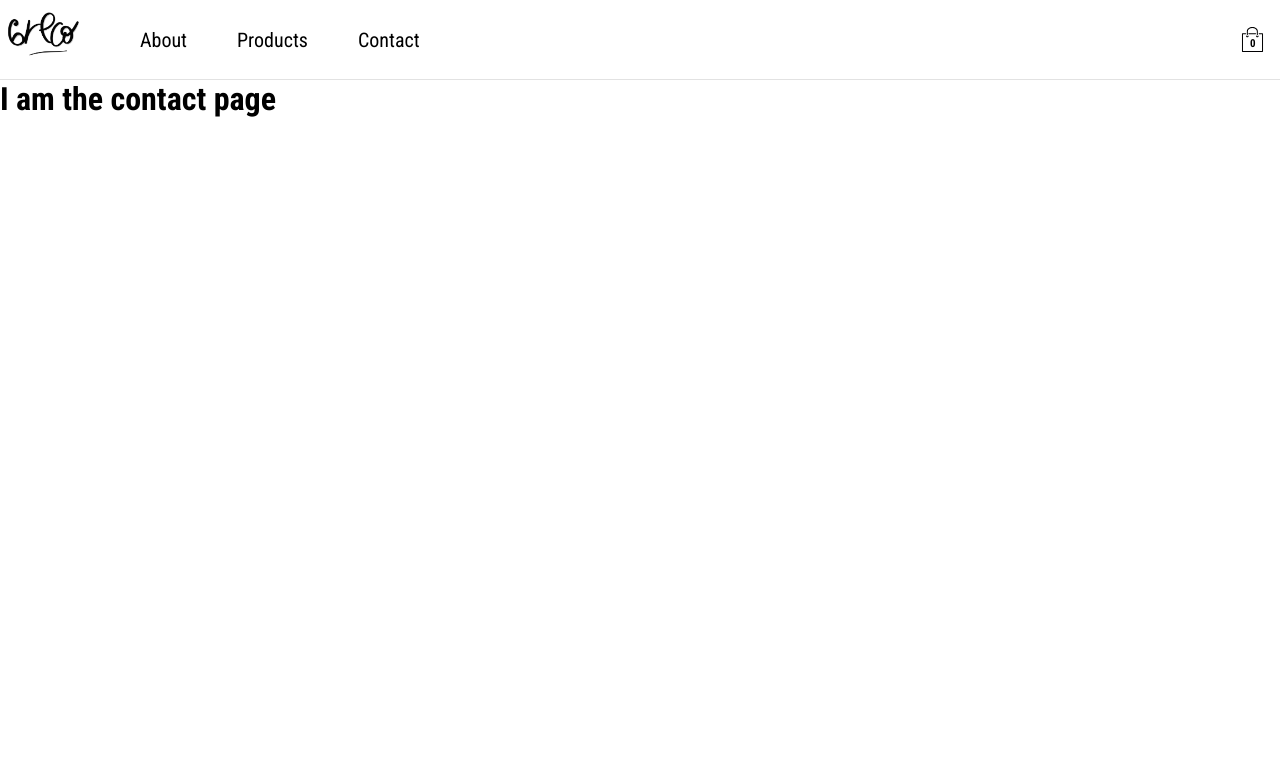
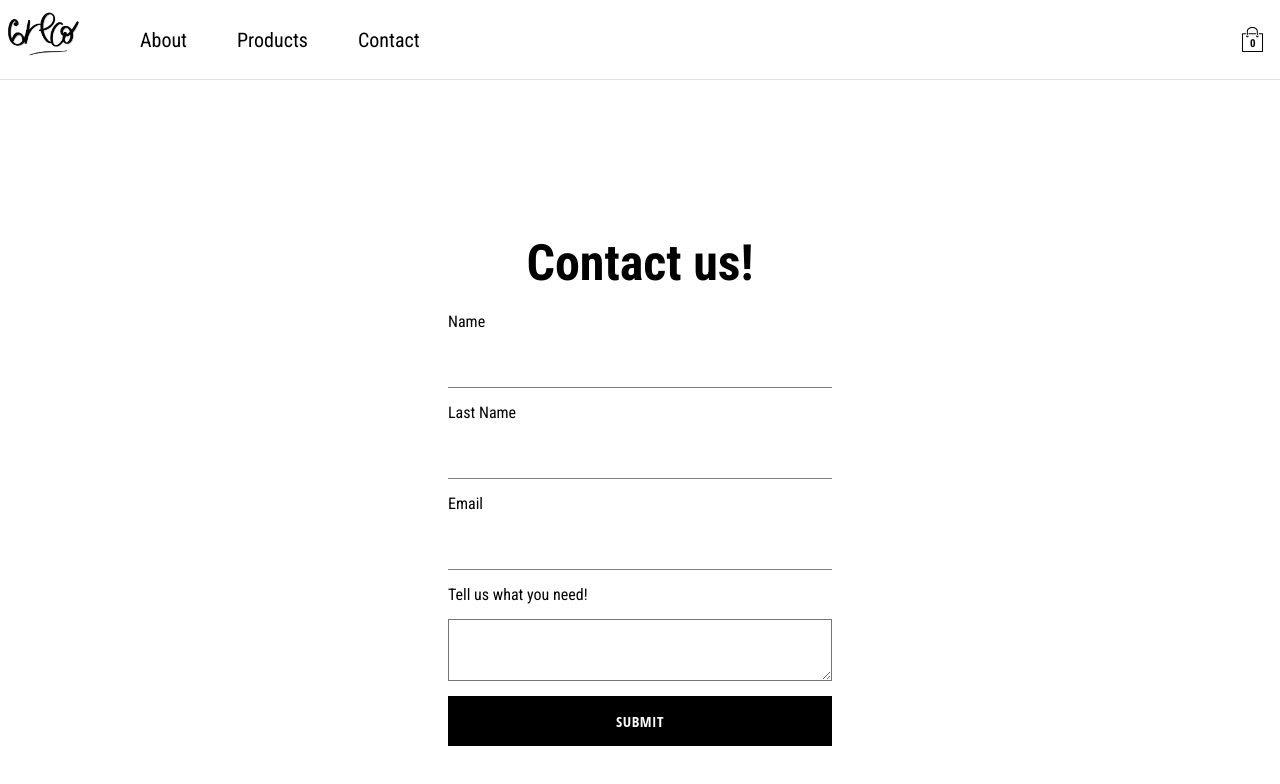
Before and after one commit to AgustinEA-dev/grecoclothing-react, a React (Create React App) app: page /contact in a window 1280 px wide. Shown: the top 784 px of the page. Built offline with nearby package versions, Linux system fonts and the light colour scheme; no server answers; the database is empty.

Commit message:
last commit

```diff
--- a/package.json
+++ b/package.json
@@ -7,6 +7,7 @@
     "@testing-library/react": "^13.4.0",
     "@testing-library/user-event": "^13.5.0",
     "firebase": "^10.13.1",
+    "formik": "^2.4.6",
     "react": "^18.3.1",
     "react-dom": "^18.3.1",
     "react-router-dom": "^6.26.2",
--- a/src/components/cart-dropdown/cart-dropdown.styles.scss
+++ b/src/components/cart-dropdown/cart-dropdown.styles.scss
@@ -5,7 +5,7 @@
   display: flex;
   flex-direction: column;
   padding: 20px;
-  border: 1px solid black;
+  border: 1px solid rgb(220, 220, 220);
   background-color: white;
   top: 80px;
   right: 0px;
--- /dev/null
+++ b/src/components/contact-form/contact-form.component.jsx
@@ -0,0 +1,26 @@
+import { useFormik } from "formik";
+
+import Button from "../button/button.component";
+
+import "./contact-form.styles.scss";
+
+const ContactForm = () => {
+  return (
+    <div className="contact-form-container">
+      <h2 className="form-title">Contact us!</h2>
+      <form className="contact-form">
+        <label htmlFor="">Name</label>
+        <input className="form-input" type="text" />
+        <label htmlFor="">Last Name</label>
+        <input className="form-input" type="text" />
+        <label htmlFor="">Email</label>
+        <input className="form-input" type="email" />
+        <label htmlFor="">Tell us what you need!</label>
+        <textarea name="message" id="message"></textarea>
+        <Button type="submit">Submit</Button>
+      </form>
+    </div>
+  );
+};
+
+export default ContactForm;
--- /dev/null
+++ b/src/components/contact-form/contact-form.styles.scss
@@ -0,0 +1,62 @@
+$sub-color: grey;
+$main-color: black;
+
+.contact-form-container {
+  margin-top: 80px;
+  height: 100vh;
+  display: flex;
+  flex-direction: column;
+  align-items: center;
+  justify-content: center;
+
+  .form-title {
+    font-size: 50px;
+    padding: 20px;
+  }
+
+  .contact-form {
+    width: 30%;
+    display: flex;
+    flex-direction: column;
+    gap: 15px;
+  }
+
+  .form-input {
+    background: none;
+    background-color: white;
+    color: $sub-color;
+    font-size: 18px;
+    padding: 10px 10px 10px 5px;
+    display: block;
+    width: 100%;
+    border: none;
+    border-radius: 0;
+    border-bottom: 1px solid $sub-color;
+
+    &:focus {
+      outline: none;
+    }
+  }
+
+  #message {
+    background: none;
+    background-color: white;
+    color: $sub-color;
+    font-size: 18px;
+    padding: 10px;
+    width: 100%;
+    outline: none;
+  }
+}
+
+@media (max-width: 900px) {
+  .contact-form-container {
+    .form-title {
+      font-size: 40px;
+    }
+
+    .contact-form {
+      width: 60%;
+    }
+  }
+}
--- a/src/routes/checkout/checkout.styles.scss
+++ b/src/routes/checkout/checkout.styles.scss
@@ -1,10 +1,10 @@
 .checkout-container {
-    width: 55%;
+  width: 70%;
   min-height: 90vh;
   display: flex;
   flex-direction: column;
   align-items: center;
-    margin: 50px auto 0;
+  margin: 80px auto 0;
 
   .checkout-header {
     width: 100%;
--- a/src/routes/contact/contact.component.jsx
+++ b/src/routes/contact/contact.component.jsx
@@ -1,6 +1,8 @@
+import ContactForm from "../../components/contact-form/contact-form.component";
+
 import "./contact.styles.scss";
 
 const Contact = () => {
-  return <h1>I am the contact page</h1>;
+  return <ContactForm />;
 };
 export default Contact;
--- a/src/routes/hero/hero.styles.scss
+++ b/src/routes/hero/hero.styles.scss
@@ -13,19 +13,20 @@
     background-size: cover;
 
     .logo {
-      width: 400px;
-      height: 400px;
+      width: 500px;
+      height: 500px;
     }
 
     .shop-link {
       text-decoration: none;
       background-color: #000000ce;
+      border-radius: 10px;
       color: #ffffff;
       font-size: 45px;
       font-weight: lighter;
       padding: 10px;
       position: absolute;
-      top: 640px;
+      top: 670px;
     }
   }
 
@@ -44,6 +45,7 @@
       text-decoration: none;
       text-align: center;
       font-size: 40px;
+      font-weight: 400;
       padding: 10px;
       color: #ffffff;
       border: 1px solid #ffffff;
```
Also changed, not shown: 1 other file (tests, documents, lock files or other folders). Lines whose indentation alone changed are shown as unchanged.
